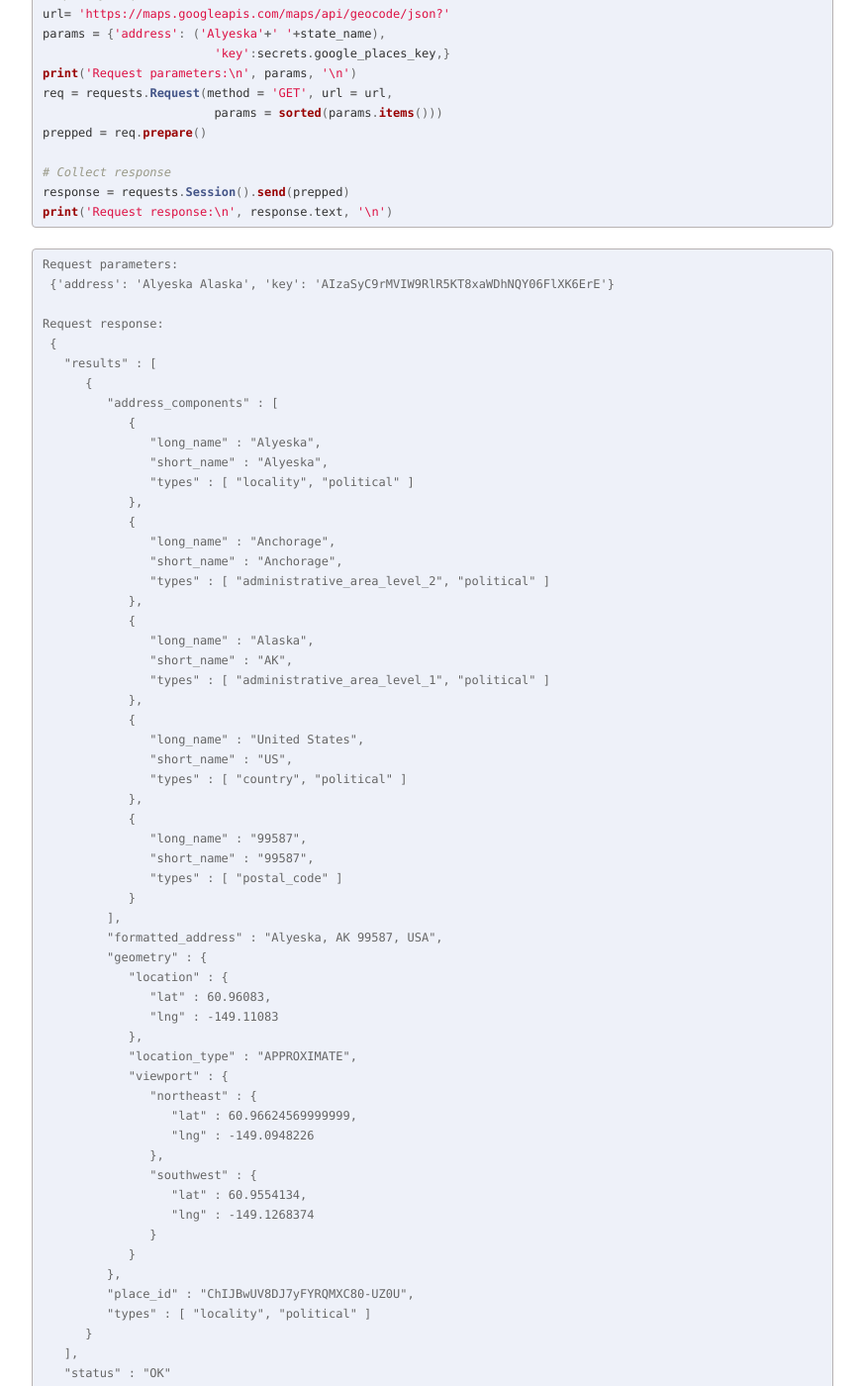
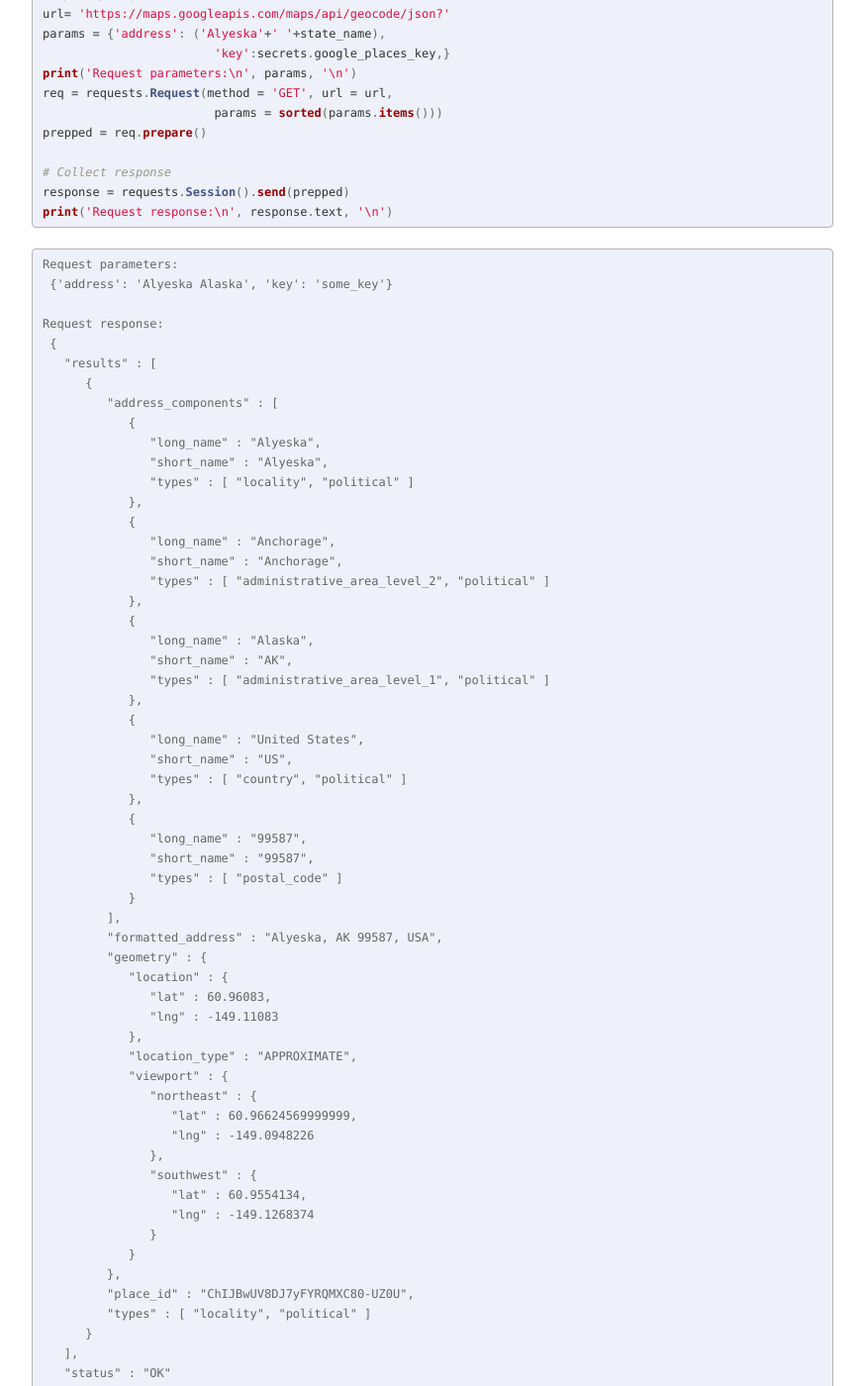
Before and after one commit to meccaLeccaHi/meccaLeccaHi.github.io, a Jekyll site: the page built from _posts/2019-01-23-webscraping.md, in a window 1280 px wide and 1400 px high, scrolled down 6965 px. Shown: the whole window at 99% size, without its empty margins (203-1076 px from the left). Built offline with Jekyll 4.4.1, drawn with Linux system fonts in a browser that asks for light colours; comment, search, counter and statistics services are not loaded; some of the changed text lies outside the part shown.

Commit message:
edit webscraping post

````diff
--- a/_posts/2019-01-23-webscraping.md
+++ b/_posts/2019-01-23-webscraping.md
@@ -271,7 +271,7 @@ print('Request response:\n', response.text, '\n')
 ```
 
     Request parameters:
-     {'address': 'Alyeska Alaska', 'key': 'AIzaSyC9rMVIW9RlR5KT8xaWDhNQY06FlXK6ErE'}
+     {'address': 'Alyeska Alaska', 'key': 'some_key'}
 
     Request response:
      {
````
